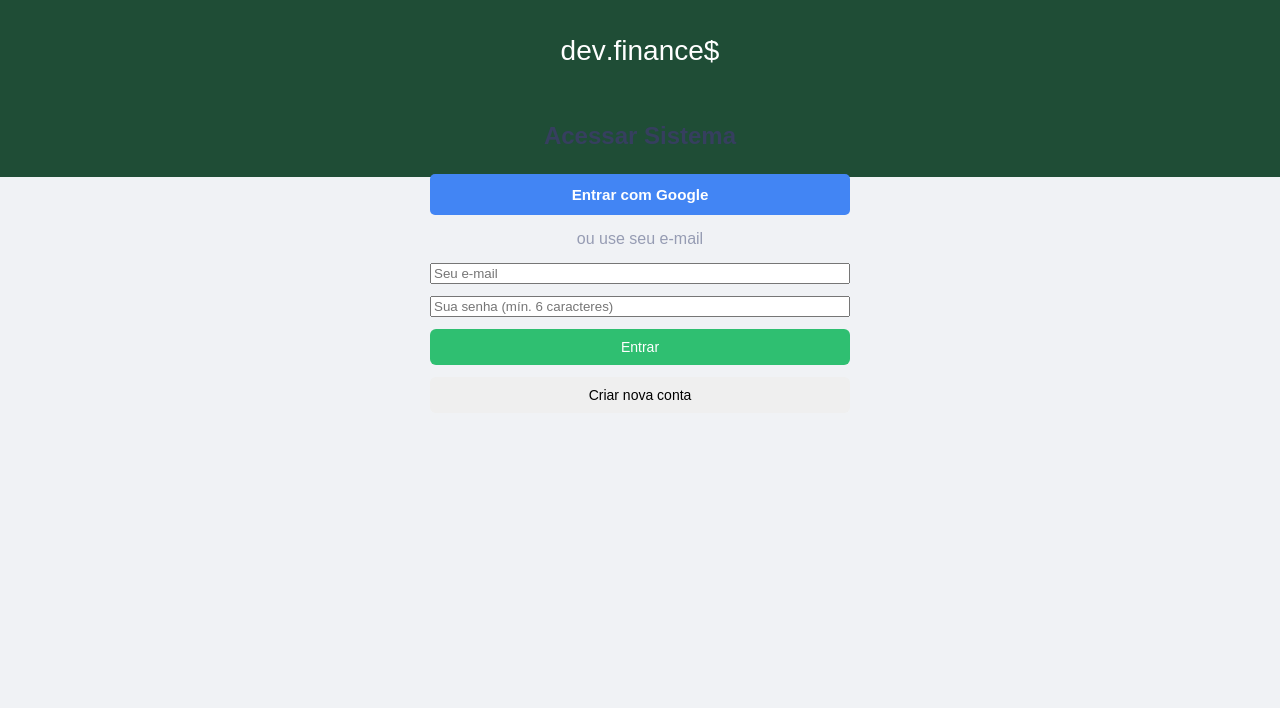
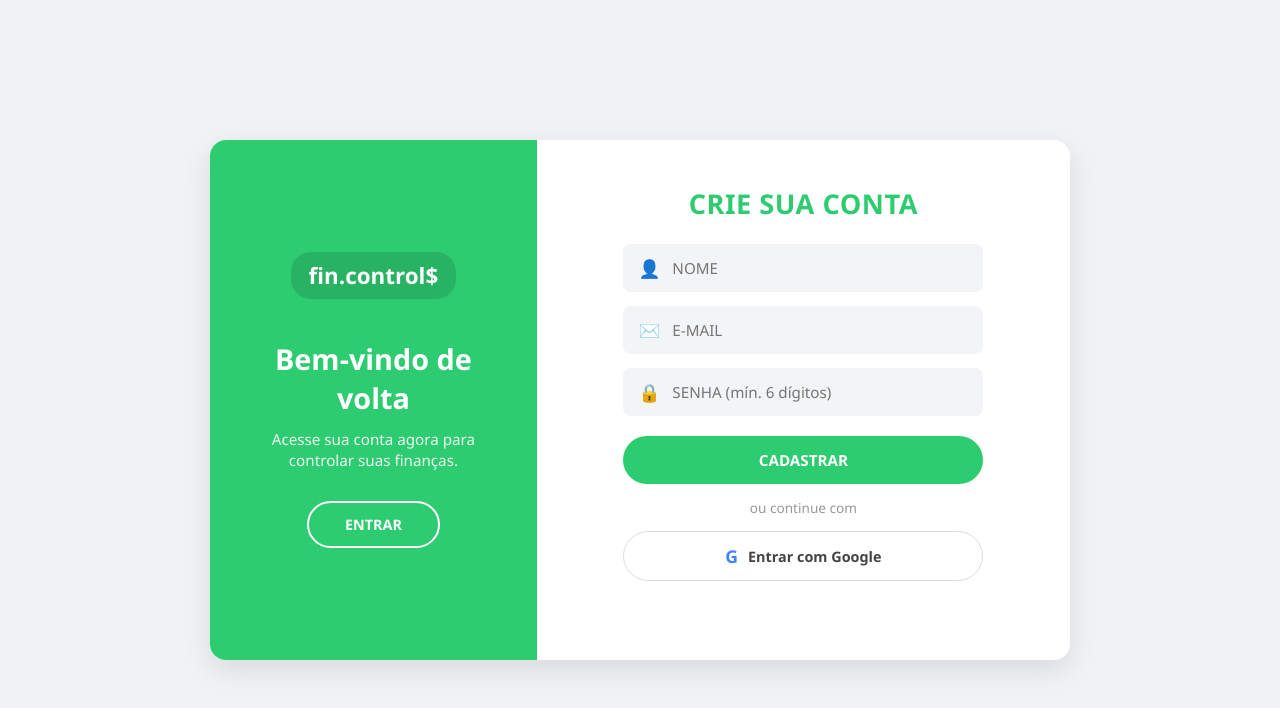
Before and after one commit to Arthuragu/sistema-financeiro-node-firebase, a website: page public/login.html in a window 1280 px wide. Drawn offline with Linux system fonts and the light colour scheme; no server answers.

Commit message:
Finaliza layout fin.control$ e corrige autenticacao Firebase

```diff
--- a/public/login.html
+++ b/public/login.html
@@ -3,52 +3,245 @@
 <head>
   <meta charset="UTF-8">
   <meta name="viewport" content="width=device-width, initial-scale=1.0">
-  <title>Login - dev.finance$</title>
-  <link rel="stylesheet" href="style.css">
-  <!-- SDKs do Firebase (Compat - padrão simples dos slides) -->
+  <title>Login - fin.control$</title>
+  <!-- SDKs do Firebase (Compat - simples e direto) -->
   <script src="https://www.gstatic.com/firebasejs/10.12.0/firebase-app-compat.js"></script>
   <script src="https://www.gstatic.com/firebasejs/10.12.0/firebase-auth-compat.js"></script>
+  <style>
+    * {
+      margin: 0;
+      padding: 0;
+      box-sizing: border-box;
+      font-family: 'Segoe UI', Tahoma, Geneva, Verdana, sans-serif;
+    }
+
+    body {
+      background-color: #f0f2f5;
+      min-height: 100vh;
+      display: flex;
+      justify-content: center;
+      align-items: center;
+      padding: 20px;
+    }
+
+    /* CARD PRINCIPAL DIVIDIDO EM 2 COLUNAS (IGUAL À IMAGEM) */
+    .login-card {
+      background: #fff;
+      width: 100%;
+      max-width: 860px;
+      min-height: 500px;
+      border-radius: 16px;
+      box-shadow: 0 10px 30px rgba(0, 0, 0, 0.1);
+      display: flex;
+      overflow: hidden;
+    }
+
+    /* PAINEL ESQUERDO VERDE */
+    .painel-verde {
+      background-color: #2ecc71;
+      color: #fff;
+      width: 38%;
+      padding: 40px 30px;
+      display: flex;
+      flex-direction: column;
+      justify-content: center;
+      align-items: center;
+      text-align: center;
+    }
+
+    .painel-verde .logo {
+      font-size: 1.4rem;
+      font-weight: 700;
+      margin-bottom: 40px;
+      background: rgba(0, 0, 0, 0.12);
+      padding: 8px 18px;
+      border-radius: 20px;
+    }
+
+    .painel-verde h2 {
+      font-size: 1.8rem;
+      margin-bottom: 12px;
+    }
+
+    .painel-verde p {
+      font-size: 0.95rem;
+      opacity: 0.9;
+      margin-bottom: 30px;
+      line-height: 1.4;
+    }
+
+    .btn-outline {
+      background: transparent;
+      color: #fff;
+      border: 2px solid #fff;
+      padding: 12px 36px;
+      border-radius: 25px;
+      font-weight: 700;
+      font-size: 0.9rem;
+      cursor: pointer;
+      transition: 0.2s;
+    }
+
+    .btn-outline:hover {
+      background: #fff;
+      color: #2ecc71;
+    }
+
+    /* PAINEL DIREITO BRANCO (FORMULÁRIO) */
+    .painel-form {
+      width: 62%;
+      padding: 45px 50px;
+      display: flex;
+      flex-direction: column;
+      justify-content: center;
+      align-items: center;
+    }
+
+    .painel-form h1 {
+      color: #2ecc71;
+      font-size: 1.7rem;
+      margin-bottom: 22px;
+      text-transform: uppercase;
+      letter-spacing: 0.5px;
+    }
+
+    form {
+      width: 100%;
+      max-width: 360px;
+      display: flex;
+      flex-direction: column;
+      gap: 14px;
+    }
+
+    .campo-grupo {
+      background-color: #f3f4f6;
+      border-radius: 8px;
+      padding: 12px 15px;
+      display: flex;
+      align-items: center;
+      gap: 12px;
+    }
+
+    .campo-grupo span {
+      font-size: 1.1rem;
+      color: #888;
+    }
+
+    .campo-grupo input {
+      border: none;
+      background: transparent;
+      width: 100%;
+      font-size: 0.95rem;
+      color: #333;
+      outline: none;
+    }
+
+    .btn-principal {
+      background-color: #2ecc71;
+      color: #fff;
+      border: none;
+      padding: 14px;
+      border-radius: 25px;
+      font-weight: 700;
+      font-size: 0.95rem;
+      cursor: pointer;
+      margin-top: 6px;
+      transition: 0.2s;
+    }
+
+    .btn-principal:hover {
+      background-color: #27ae60;
+    }
+
+    .divisor {
+      margin: 14px 0;
+      font-size: 0.85rem;
+      color: #999;
+    }
+
+    .btn-google {
+      width: 100%;
+      max-width: 360px;
+      background-color: #fff;
+      color: #444;
+      border: 1px solid #ddd;
+      padding: 12px;
+      border-radius: 25px;
+      font-weight: 600;
+      font-size: 0.9rem;
+      cursor: pointer;
+      display: flex;
+      justify-content: center;
+      align-items: center;
+      gap: 10px;
+      transition: 0.2s;
+    }
+
+    .btn-google:hover {
+      background-color: #f8f9fa;
+      border-color: #bbb;
+    }
+
+    #msg-status {
+      margin-top: 14px;
+      font-size: 0.9rem;
+      color: #e74c3c;
+      text-align: center;
+      min-height: 20px;
+    }
+
+    /* Responsivo para telas menores */
+    @media (max-width: 700px) {
+      .login-card { flex-direction: column; }
+      .painel-verde, .painel-form { width: 100%; padding: 30px 20px; }
+    }
+  </style>
 </head>
 <body>
 
-  <header>
-    <h1>dev<span>.</span>finance<span>$</span></h1>
-  </header>
+  <div class="login-card">
+    <!-- LADO ESQUERDO VERDE -->
+    <div class="painel-verde">
+      <div class="logo">fin.control$</div>
+      <h2 id="lado-titulo">Bem-vindo de volta</h2>
+      <p id="lado-texto">Acesse sua conta agora para controlar suas finanças.</p>
+      <button type="button" class="btn-outline" id="btn-alternar-modo">ENTRAR</button>
+    </div>
 
-  <main class="container">
-    <section class="bloco" style="max-width: 420px; margin: -4.5rem auto 0;">
-      <h2 style="text-align: center; margin-bottom: 1.5rem;">Acessar Sistema</h2>
+    <!-- LADO DIREITO FORMULÁRIO -->
+    <div class="painel-form">
+      <h1 id="form-titulo">CRIE SUA CONTA</h1>
 
-      <!-- Botão Login com Google -->
-      <button type="button" id="btn-google" class="btn-google">
-        Entrar com Google
+      <form id="form-auth">
+        <div class="campo-grupo" id="grupo-nome">
+          <span>👤</span>
+          <input type="text" id="auth-nome" placeholder="NOME">
+        </div>
+
+        <div class="campo-grupo">
+          <span>✉️</span>
+          <input type="email" id="auth-email" placeholder="E-MAIL" required>
+        </div>
+
+        <div class="campo-grupo">
+          <span>🔒</span>
+          <input type="password" id="auth-senha" placeholder="SENHA (mín. 6 dígitos)" required>
+        </div>
+
+        <button type="submit" class="btn-principal" id="btn-submit">CADASTRAR</button>
+      </form>
+
+      <div class="divisor">ou continue com</div>
+
+      <button type="button" class="btn-google" id="btn-google">
+        <strong style="color: #4285F4; font-size: 1.1rem;">G</strong> Entrar com Google
       </button>
 
-      <p style="text-align: center; margin: 15px 0; color: #969cb3;">ou use seu e-mail</p>
-
-      <!-- Formulário E-mail e Senha -->
-      <form id="form-login" style="display: flex; flex-direction: column; gap: 12px;">
-        <input type="email" id="login-email" placeholder="Seu e-mail" required>
-        <input type="password" id="login-senha" placeholder="Sua senha (mín. 6 caracteres)" required>
-        <button type="submit" class="btn-salvar">Entrar</button>
-        <button type="button" id="btn-cadastrar" class="btn-editar" style="padding: 10px;">
-          Criar nova conta
-        </button>
-      </form>
-
-      <p id="msg-erro" style="color: #e92929; text-align: center; margin-top: 12px; font-size: 0.9rem;"></p>
-    </section>
-  </main>
+      <p id="msg-status"></p>
+    </div>
+  </div>
 
   <script>
-    // Import the functions you need from the SDKs you need
-import { initializeApp } from "firebase/app";
-import { getAnalytics } from "firebase/analytics";
-// TODO: Add SDKs for Firebase products that you want to use
-// https://firebase.google.com/docs/web/setup#available-libraries
-
-// Your web app's Firebase configuration
-// For Firebase JS SDK v7.20.0 and later, measurementId is optional
     const firebaseConfig = {
   apiKey: "AIzaSyDxCnk3z7q2i_36dfcNihDd3KP3eHoo10g",
   authDomain: "projeto-financeiro-1a95c.firebaseapp.com",
@@ -59,13 +252,11 @@ const firebaseConfig = {
   measurementId: "G-RT8GQBHRYH"
 };
 
-// Initialize Firebase
-const app = initializeApp(firebaseConfig);
-const analytics = getAnalytics(app);
-
-    // Inicializa o Firebase Auth
+    // Inicializa o Firebase com tratamento de erro visível na tela
+    let auth = null;
+    try {
       firebase.initializeApp(firebaseConfig);
-    const auth = firebase.auth();
+      auth = firebase.auth();
 
       // Se já estiver logado, vai direto para o sistema
       auth.onAuthStateChanged(user => {
@@ -73,46 +264,83 @@ const analytics = getAnalytics(app);
           window.location.href = 'index.html';
         }
       });
+    } catch (erro) {
+      document.getElementById('msg-status').innerText =
+        'Configure o firebaseConfig real no código para ativar o login.';
+    }
 
-    // 1. Login com Google (Popup)
-    document.getElementById('btn-google').addEventListener('click', () => {
-      const provider = new firebase.auth.GoogleAuthProvider();
-      auth.signInWithPopup(provider)
-        .then(() => {
-          window.location.href = 'index.html';
-        })
-        .catch(erro => {
-          document.getElementById('msg-erro').innerText = 'Erro ao entrar com Google: ' + erro.message;
-        });
+    // Controle simples para alternar entre "Criar Conta" e "Entrar"
+    let modoCadastro = true;
+    const btnAlternar = document.getElementById('btn-alternar-modo');
+
+    btnAlternar.addEventListener('click', () => {
+      modoCadastro = !modoCadastro;
+      document.getElementById('msg-status').innerText = '';
+
+      if (modoCadastro) {
+        document.getElementById('form-titulo').innerText = 'CRIE SUA CONTA';
+        document.getElementById('btn-submit').innerText = 'CADASTRAR';
+        document.getElementById('grupo-nome').style.display = 'flex';
+        document.getElementById('lado-titulo').innerText = 'Bem-vindo de volta';
+        document.getElementById('lado-texto').innerText = 'Já possui cadastro? Clique abaixo para entrar.';
+        btnAlternar.innerText = 'ENTRAR';
+      } else {
+        document.getElementById('form-titulo').innerText = 'ACESSAR CONTA';
+        document.getElementById('btn-submit').innerText = 'ENTRAR';
+        document.getElementById('grupo-nome').style.display = 'none';
+        document.getElementById('lado-titulo').innerText = 'Novo por aqui?';
+        document.getElementById('lado-texto').innerText = 'Crie sua conta agora e organize suas finanças.';
+        btnAlternar.innerText = 'CRIAR CONTA';
+      }
     });
 
-    // 2. Login com E-mail e Senha
-    document.getElementById('form-login').addEventListener('submit', (e) => {
+    // Envio do formulário (Cadastrar ou Entrar com E-mail/Senha)
+    document.getElementById('form-auth').addEventListener('submit', async (e) => {
       e.preventDefault();
-      const email = document.getElementById('login-email').value;
-      const senha = document.getElementById('login-senha').value;
+      const msg = document.getElementById('msg-status');
+      msg.innerText = '';
 
-      auth.signInWithEmailAndPassword(email, senha)
-        .then(() => {
+      if (!auth) {
+        msg.innerText = 'Erro: firebaseConfig não configurado no login.html.';
+        return;
+      }
+
+      const nome = document.getElementById('auth-nome').value;
+      const email = document.getElementById('auth-email').value;
+      const senha = document.getElementById('auth-senha').value;
+
+      try {
+        if (modoCadastro) {
+          const credencial = await auth.createUserWithEmailAndPassword(email, senha);
+          if (nome) {
+            await credencial.user.updateProfile({ displayName: nome });
+          }
+        } else {
+          await auth.signInWithEmailAndPassword(email, senha);
+        }
         window.location.href = 'index.html';
-        })
-        .catch(() => {
-          document.getElementById('msg-erro').innerText = 'E-mail ou senha inválidos.';
-        });
+      } catch (erro) {
+        msg.innerText = 'Erro: ' + erro.message;
+      }
     });
 
-    // 3. Criar nova conta com E-mail e Senha
-    document.getElementById('btn-cadastrar').addEventListener('click', () => {
-      const email = document.getElementById('login-email').value;
-      const senha = document.getElementById('login-senha').value;
+    // Login com Google
+    document.getElementById('btn-google').addEventListener('click', async () => {
+      const msg = document.getElementById('msg-status');
+      msg.innerText = '';
 
-      auth.createUserWithEmailAndPassword(email, senha)
-        .then(() => {
+      if (!auth) {
+        msg.innerText = 'Erro: firebaseConfig não configurado no login.html.';
+        return;
+      }
+
+      try {
+        const provider = new firebase.auth.GoogleAuthProvider();
+        await auth.signInWithPopup(provider);
         window.location.href = 'index.html';
-        })
-        .catch(erro => {
-          document.getElementById('msg-erro').innerText = 'Erro ao cadastrar: ' + erro.message;
-        });
+      } catch (erro) {
+        msg.innerText = 'Erro no Google Login: ' + erro.message;
+      }
     });
   </script>
 </body>
--- a/server.js
+++ b/server.js
@@ -13,6 +13,10 @@ const app = express();
 
 app.use(cors());
 app.use(express.json());
+// Faz a página inicial (/) abrir direto no login.html
+app.get('/', (req, res) => {
+  res.sendFile(__dirname + '/public/login.html');
+});
 app.use(express.static('public')); // Serve o HTML, CSS e JS
 
 // ==========================================
```
Also changed, not shown: public/index.html (+1 -1 lines), public/script.js (+0 -17 lines). Lines whose indentation alone changed are shown as unchanged.
